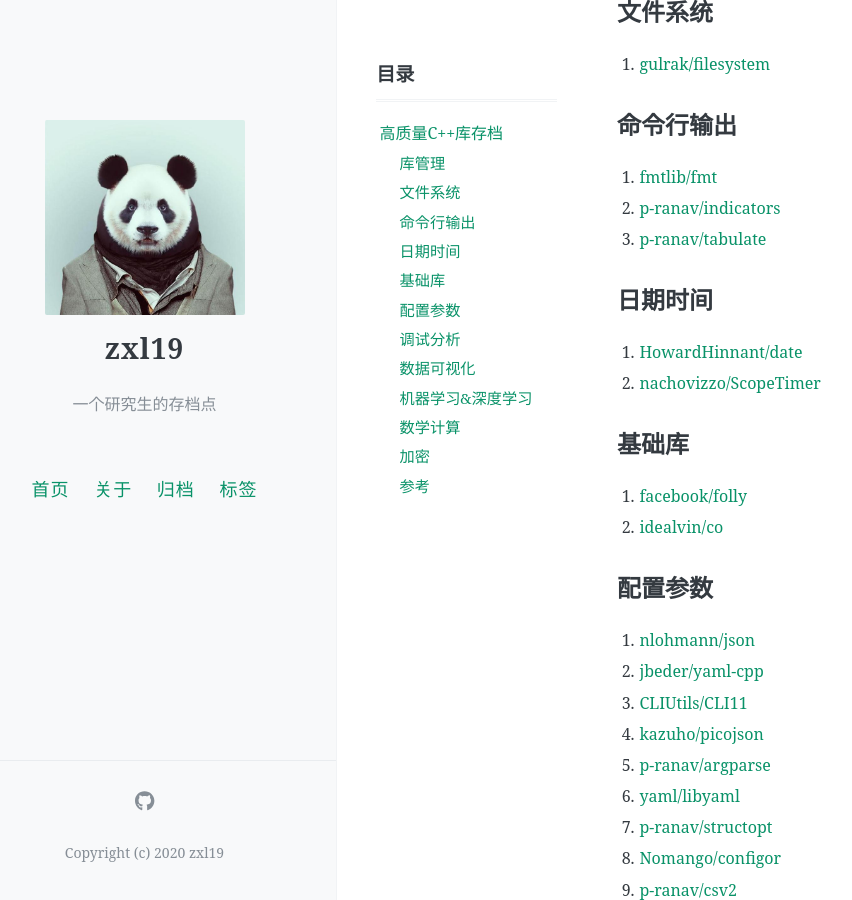
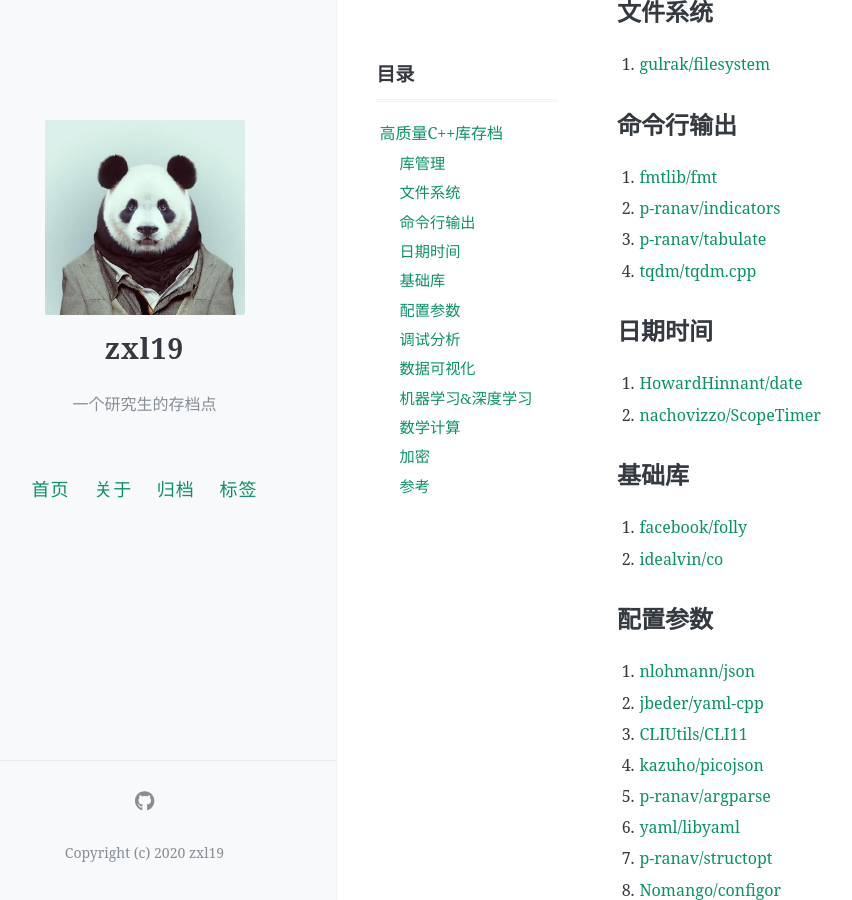
Before and after one commit to zxl19/zxl19.github.io, a Jekyll site: the page built from _posts/2021-06-01-cpp-library.md, in a window 1280 px wide and 900 px high, scrolled down 325 px. Shown: the whole window, without its empty margins (47-899 px from the left). Built offline with Jekyll 4.4.1, drawn with Linux system fonts in a browser that asks for light colours; comment, search, counter and statistics services are not loaded.

Commit message:
Update 2021-06-01-cpp-library.md

```diff
--- a/_posts/2021-06-01-cpp-library.md
+++ b/_posts/2021-06-01-cpp-library.md
@@ -26,6 +26,7 @@ pinned: false
 1. [fmtlib/fmt](https://github.com/fmtlib/fmt)
 2. [p-ranav/indicators](https://github.com/p-ranav/indicators)
 3. [p-ranav/tabulate](https://github.com/p-ranav/tabulate)
+4. [tqdm/tqdm.cpp](https://github.com/tqdm/tqdm.cpp)
 
 ## 日期时间
 
```
